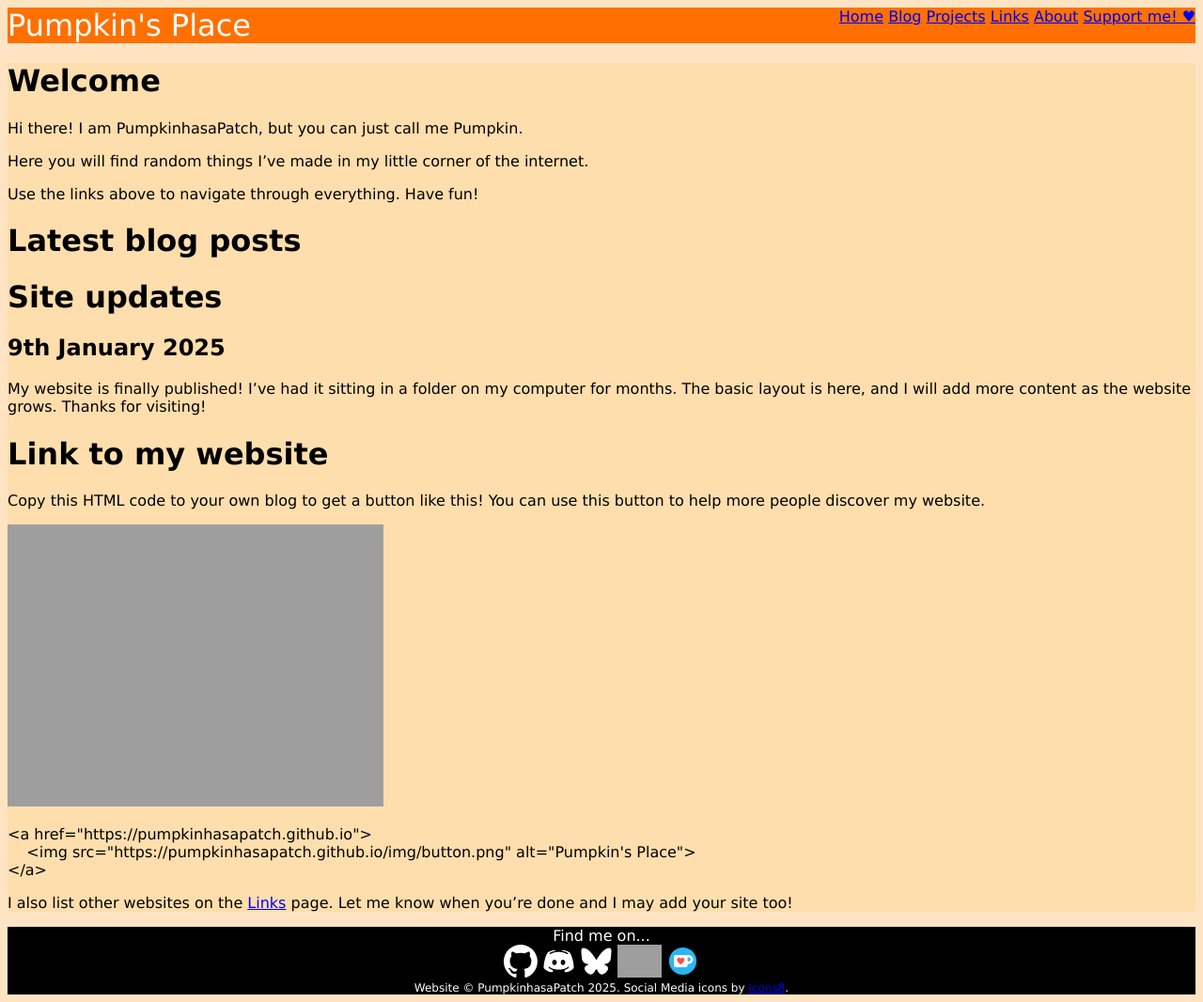
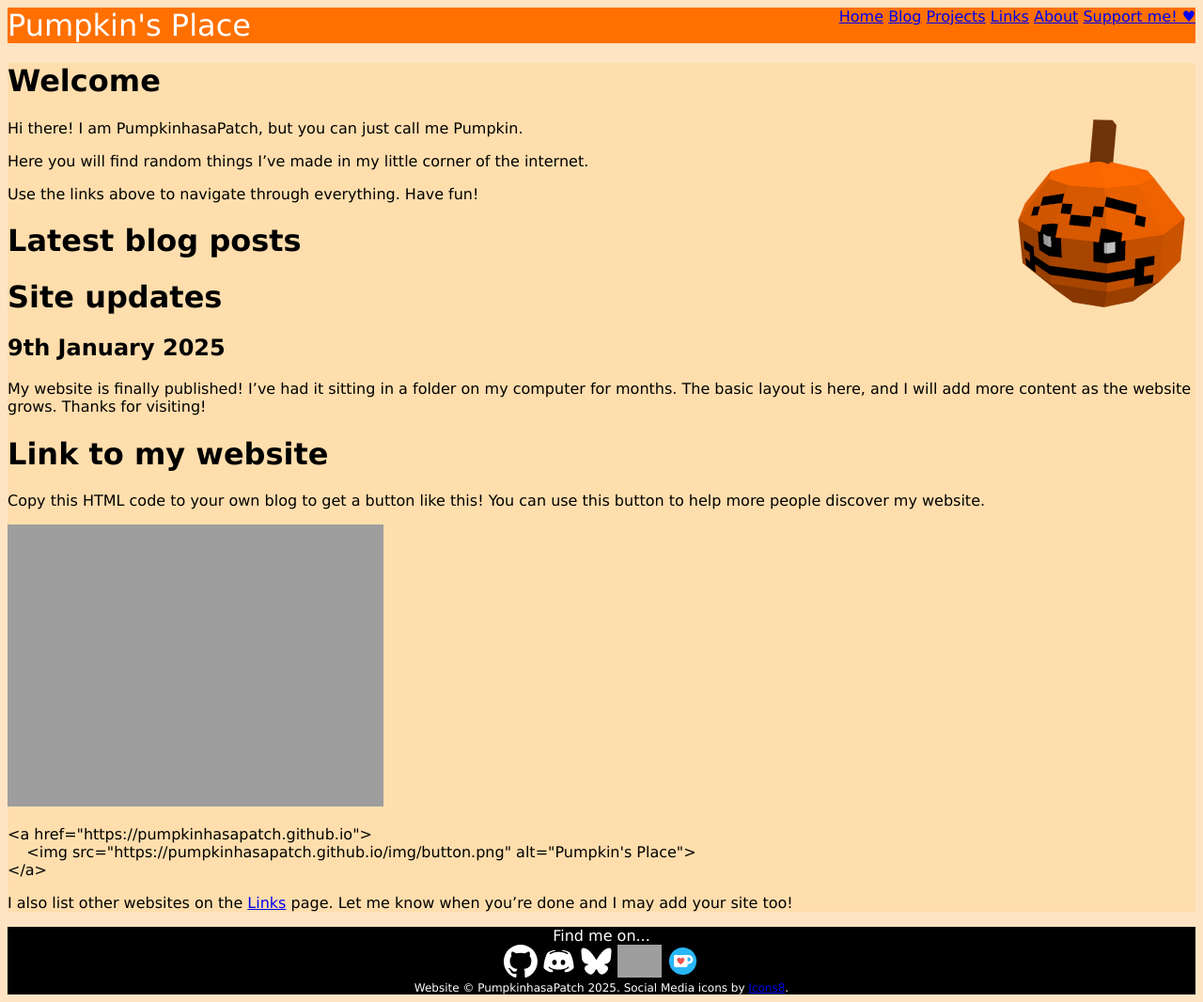
Before and after one commit to pumpkinhasapatch/pumpkinhasapatch.github.io, a Jekyll site: the page built from index.md, in a window 1280 px wide. Shown: the whole page at 94% size. Built offline with Jekyll 4.4.1, drawn with Linux system fonts in a browser that asks for light colours; grey boxes are pictures that could not be loaded.

Commit message:
Add pumpkin image and page metadata

```diff
--- a/_layouts/default.html
+++ b/_layouts/default.html
@@ -1,9 +1,15 @@
 <!DOCTYPE html>
 <html>
 	<head>
+		<meta charset="UTF-8">
 		<title>{{ page.title }} | Pumpkin's Place</title>
 		<!-- link to main stylesheet -->
 		<link rel="stylesheet" type="text/css" href="/css/main.css">
+		<link rel="icon" class="js-site-favicon" href="/img/pumpkin3d.png">
+		<meta name="description" content="{{ page.title }}">
+		<meta name="keywords" content="{{ page.categories }}">
+		<meta name="author" content="PumpkinhasaPatch">
+		<meta name="viewport" content="width=device-width, initial-scale=1.0">
 	</head>
 	<body>
 		{% include header.html %}
--- a/index.md
+++ b/index.md
@@ -1,6 +1,7 @@
 ---
 title: Welcome
 ---
+<img style="float: right" src="/img/pumpkin3d.png">
 Hi there! I am PumpkinhasaPatch, but you can just call me Pumpkin.
 
 Here you will find random things I've made in my little corner of the internet.
```
Also changed, not shown: img/pumpkin3d.png (added).
